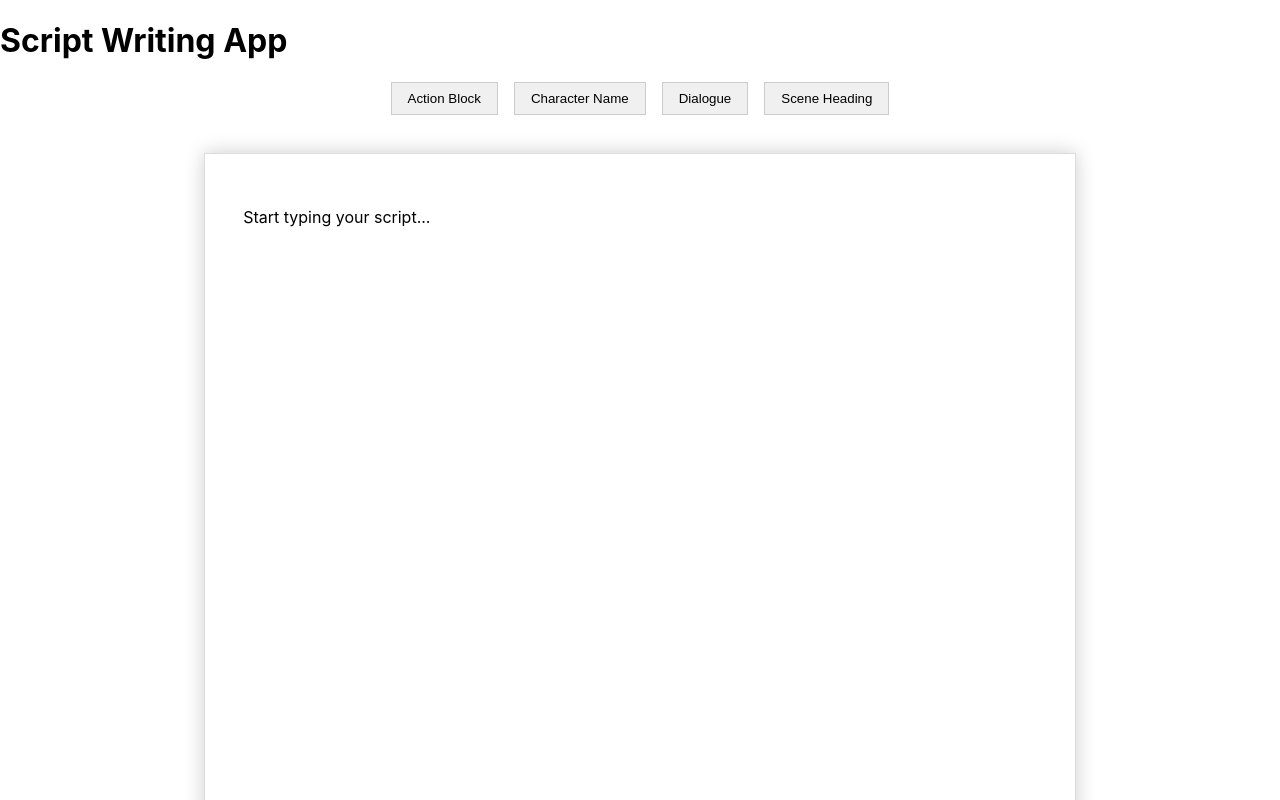
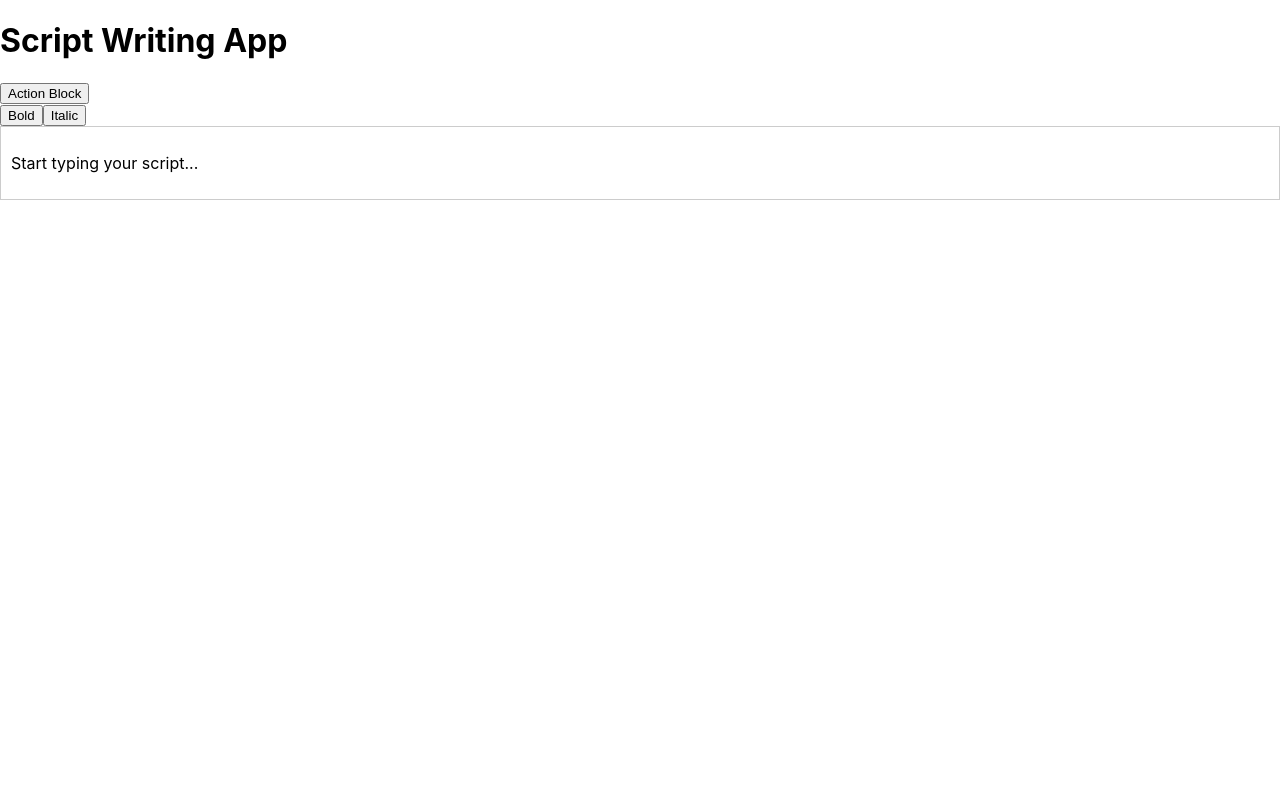
Before and after one commit to sainty0/ideas, a React (Create React App) app in the folder frontend/: page / in a window 1280 px wide. Shown: the top 800 px of the page. Built offline with nearby package versions, Linux system fonts and the light colour scheme.

Commit message:
Not fully working lmao

```diff
--- a/frontend/package.json
+++ b/frontend/package.json
@@ -3,6 +3,7 @@
   "version": "0.1.0",
   "private": true,
   "dependencies": {
+    "@hello-pangea/dnd": "^16.6.0",
     "@testing-library/jest-dom": "^5.17.0",
     "@testing-library/react": "^13.4.0",
     "@testing-library/user-event": "^13.5.0",
@@ -10,6 +11,7 @@
     "@tiptap/react": "^2.6.4",
     "@tiptap/starter-kit": "^2.6.4",
     "react": "^18.3.1",
+    "react-beautiful-dnd": "^13.1.1",
     "react-dom": "^18.3.1",
     "react-scripts": "5.0.1",
     "web-vitals": "^2.1.4"
--- a/frontend/src/components/ScriptEditor.js
+++ b/frontend/src/components/ScriptEditor.js
@@ -1,117 +1,275 @@
+// import React, { useEffect, useRef, useState } from 'react';
+// import { useEditor, EditorContent } from '@tiptap/react';
+// import StarterKit from '@tiptap/starter-kit';
+// import Bold from '@tiptap/extension-bold';
+// import Italic from '@tiptap/extension-italic';
+// import { DragDropContext, Droppable, Draggable } from 'react-beautiful-dnd';
+//
+// import ActionBlock from './nodes/ActionBlock';
+// import CharacterName from './nodes/CharacterName';
+// import Dialogue from './nodes/Dialogue';
+// import SceneHeading from './nodes/SceneHeading';
+// import Scenes from './nodes/Scenes';
+// import Toolbar from './Toolbar';
+// import './styles/ScriptEditor.css';
+//
+// export default function ScriptEditor() {
+//     const [blockType, setBlockType] = useState('actionBlock');
+//
+//     const editor = useEditor({
+//         extensions: [
+//             StarterKit,
+//             Bold,
+//             Italic,
+//             ActionBlock,
+//             CharacterName,
+//             Dialogue,
+//             SceneHeading,
+//         ],
+//         content: '<actionBlock>Start typing your script...</actionBlock>',
+//     });
+//
+//     const contentRef = useRef(null);
+//     const [pages, setPages] = useState([{}]);
+//     const [scenes, setScenes] = useState([]);
+//
+//     useEffect(() => {
+//         if (editor && contentRef.current) {
+//             const handleSplit = () => {
+//                 const contentElement = contentRef.current;
+//                 const contentHeight = contentElement.scrollHeight;
+//
+//                 const maxPageHeight = 29.7 * 37.8;
+//                 const pageCount = Math.ceil(contentHeight / maxPageHeight);
+//
+//                 setPages(Array(pageCount).fill({}));
+//             };
+//
+//             editor.on('update', handleSplit);
+//             window.addEventListener('resize', handleSplit);
+//
+//             return () => {
+//                 window.removeEventListener('resize', handleSplit);
+//                 editor.off('update', handleSplit);
+//             };
+//         }
+//     }, [editor]);
+//
+//     useEffect(() => {
+//         if (editor) {
+//             const insertBlock = () => {
+//                 switch (blockType) {
+//                     case 'actionBlock':
+//                         editor.chain().focus().setNode('actionBlock').run();
+//                         break;
+//                     case 'characterName':
+//                         editor.chain().focus().setNode('characterName').run();
+//                         break;
+//                     case 'dialogue':
+//                         editor.chain().focus().setNode('dialogue').run();
+//                         break;
+//                     case 'sceneHeading':
+//                         editor.chain().focus().setNode('sceneHeading').run();
+//                         break;
+//                     default:
+//                         editor.chain().focus().setNode('actionBlock').run();
+//                         break;
+//                 }
+//             };
+//
+//             editor.view.dom.addEventListener('keydown', (event) => {
+//                 if (event.key === 'Enter') {
+//                     event.preventDefault();
+//                     insertBlock();
+//                 }
+//             });
+//
+//             return () => {
+//                 editor.view.dom.removeEventListener('keydown', insertBlock);
+//             };
+//         }
+//     }, [editor, blockType]);
+//
+//     useEffect(() => {
+//         if (editor) {
+//             const handleSelectionUpdate = () => {
+//                 const { $from } = editor.state.selection;
+//                 const blockType = $from.node().type.name;
+//                 setBlockType(blockType);
+//             };
+//
+//             editor.on('selectionUpdate', handleSelectionUpdate);
+//
+//             return () => {
+//                 editor.off('selectionUpdate', handleSelectionUpdate);
+//             };
+//         }
+//     }, [editor]);
+//
+//
+//     useEffect(() => {
+//         if (editor) {
+//             const updateScenes = () => {
+//                 const newScenes = editor.state.doc.content.content
+//                 .filter(node => node.type.name === 'scene')
+//                 .map((node, index) => ({
+//                     id: `scene-${index}`,
+//                     content: node.textContent,
+//                 }));
+//                 setScenes(newScenes);
+//             };
+//
+//             editor.on('update', updateScenes);
+//             return () => editor.off('update', updateScenes);
+//         }
+//     }, [editor]);
+//
+//     const onDragEnd = (result) => {
+//         // Handle drag end
+//         console.log(result);
+//     };
+//     return (
+//         <DragDropContext onDragEnd={onDragEnd}>
+//             <div>
+//                 <Toolbar editor={editor} setBlockType={setBlockType} blockType={blockType} />
+//                 <Droppable droppableId="script">
+//                     {(provided) => (
+//                         <div {...provided.droppableProps} ref={provided.innerRef}>
+//                             {scenes.map((scene, index) => (
+//                                 <Draggable key={scene.id} draggableId={scene.id} index={index}>
+//                                     {(provided) => (
+//                                         <div
+//                                             ref={provided.innerRef}
+//                                             {...provided.draggableProps}
+//                                             {...provided.dragHandleProps}
+//                                         >
+//                                             <EditorContent editor={editor} />
+//                                         </div>
+//                                     )}
+//                                 </Draggable>
+//                             ))}
+//                             {provided.placeholder}
+//                         </div>
+//                     )}
+//                 </Droppable>
+//             </div>
+//         </DragDropContext>
+//     );
+// }
+//
 import React, { useEffect, useRef, useState } from 'react';
+import { DragDropContext, Droppable, Draggable } from '@hello-pangea/dnd';
 import { useEditor, EditorContent } from '@tiptap/react';
 import StarterKit from '@tiptap/starter-kit';
-// import CustomParagraph from './nodes/CustomParagraph';
-// import CustomDialogue from './nodes/CustomDialogue';
+import Bold from '@tiptap/extension-bold';
+import Italic from '@tiptap/extension-italic';
 import ActionBlock from './nodes/ActionBlock';
 import CharacterName from './nodes/CharacterName';
 import Dialogue from './nodes/Dialogue';
 import SceneHeading from './nodes/SceneHeading';
-
 import Toolbar from './Toolbar';
 import './styles/ScriptEditor.css';
 
 export default function ScriptEditor() {
     const [blockType, setBlockType] = useState('actionBlock');
+    const [scenes, setScenes] = useState([]);
+    const contentRef = useRef(null);
 
     const editor = useEditor({
         extensions: [
             StarterKit,
+            Bold,
+            Italic,
             ActionBlock,
             CharacterName,
             Dialogue,
             SceneHeading,
         ],
         content: '<actionBlock>Start typing your script...</actionBlock>',
+        onUpdate: ({ editor }) => {
+            updateScenes(editor);
+        },
     });
 
-    const contentRef = useRef(null);
-    const [pages, setPages] = useState([{}]);
+    const updateScenes = (editor) => {
+        if (!editor) return;
 
-    useEffect(() => {
-        if (editor && contentRef.current) {
-            const handleSplit = () => {
-                const contentElement = contentRef.current;
-                const contentHeight = contentElement.scrollHeight;
+        const newScenes = [];
+        let currentScene = { id: `scene-${Date.now()}`, content: '' };
 
-                const maxPageHeight = 29.7 * 37.8;
-                const pageCount = Math.ceil(contentHeight / maxPageHeight);
-
-                setPages(Array(pageCount).fill({}));
-            };
-
-            editor.on('update', handleSplit);
-            window.addEventListener('resize', handleSplit);
-
-            return () => {
-                window.removeEventListener('resize', handleSplit);
-                editor.off('update', handleSplit);
-            };
+        editor.state.doc.descendants((node, pos) => {
+            if (node.type.name === 'sceneHeading') {
+                if (currentScene.content) {
+                    newScenes.push(currentScene);
                 }
-    }, [editor]);
-
-    useEffect(() => {
-        if (editor) {
-            const insertBlock = () => {
-                switch (blockType) {
-                    case 'actionBlock':
-                        editor.chain().focus().setNode('actionBlock').run();
-                        break;
-                    case 'characterName':
-                        editor.chain().focus().setNode('characterName').run();
-                        break;
-                    case 'dialogue':
-                        editor.chain().focus().setNode('dialogue').run();
-                        break;
-                    case 'sceneHeading':
-                        editor.chain().focus().setNode('sceneHeading').run();
-                        break;
-                    default:
-                        editor.chain().focus().setNode('actionBlock').run();
-                        break;
+                currentScene = { id: `scene-${Date.now()}-${pos}`, content: '' };
             }
-            };
-
-            editor.view.dom.addEventListener('keydown', (event) => {
-                if (event.key === 'Enter') {
-                    event.preventDefault();
-                    insertBlock();
-                }
+            currentScene.content += node.textContent + '\n';
         });
 
-            return () => {
-                editor.view.dom.removeEventListener('keydown', insertBlock);
+        if (currentScene.content) {
+            newScenes.push(currentScene);
+        }
+
+        setScenes(newScenes);
     };
-        }
-    }, [editor, blockType]);
 
     useEffect(() => {
         if (editor) {
             const handleSelectionUpdate = () => {
                 const { $from } = editor.state.selection;
-                const blockType = $from.node().type.name;
+                const blockType = $from.parent.type.name;
                 setBlockType(blockType);
             };
 
             editor.on('selectionUpdate', handleSelectionUpdate);
-
             return () => {
                 editor.off('selectionUpdate', handleSelectionUpdate);
             };
         }
     }, [editor]);
 
+        const onDragEnd = (result) => {
+        if (!result.destination) {
+            return;
+        }
+
+        const items = Array.from(scenes);
+        const [reorderedItem] = items.splice(result.source.index, 1);
+        items.splice(result.destination.index, 0, reorderedItem);
+
+        setScenes(items);
+    };
 
         return (
         <div>
-            <Toolbar editor={editor} setBlockType={setBlockType} />
-            {pages.map((_, index) => (
-                <div className="page" key={index}>
-                    <div className="editor-content" ref={contentRef}>
+            <Toolbar editor={editor} setBlockType={setBlockType} blockType={blockType} />
+            <div className="editor-container">
                 <EditorContent editor={editor} />
             </div>
+            <DragDropContext onDragEnd={onDragEnd}>
+                <Droppable droppableId="scenes">
+                    {(provided) => (
+                        <div {...provided.droppableProps} ref={provided.innerRef} className="scenes-list">
+                            {scenes.map((scene, index) => (
+                                <Draggable key={scene.id} draggableId={scene.id} index={index}>
+                                    {(provided) => (
+                                        <div
+                                            ref={provided.innerRef}
+                                            {...provided.draggableProps}
+                                            {...provided.dragHandleProps}
+                                            className="scene-item"
+                                        >
+                                            {scene.content.split('\n')[0]}
                                         </div>
+                                    )}
+                                </Draggable>
                             ))}
+                            {provided.placeholder}
+                        </div>
+                    )}
+                </Droppable>
+            </DragDropContext>
         </div>
     );
 }
--- a/frontend/src/components/Toolbar.js
+++ b/frontend/src/components/Toolbar.js
@@ -1,24 +1,64 @@
-import React from 'react';
+import React, { useState } from 'react';
 
-export default function Toolbar({ editor, setBlockType }) {
-    if(!editor){
-        console.log("editor off");
-        return null;
-    }
+const Toolbar = ({ editor, setBlockType, blockType }) => {
+    const [isDropdownOpen, setIsDropdownOpen] = useState(false);
 
+    const blockTypes = [
+        { label: 'Scene Heading', value: 'sceneHeading' },
+        { label: 'Action Block', value: 'actionBlock' },
+        { label: 'Character Name', value: 'characterName' },
+        { label: 'Dialogue', value: 'dialogue' },
+    ];
 
-    function toggleBlockNode(type) {
-        console.log('here');
+    const handleDropdownToggle = () => {
+        setIsDropdownOpen(!isDropdownOpen);
+    };
+
+    const handleBlockTypeChange = (type) => {
         setBlockType(type);
         editor.chain().focus().setNode(type).run();
-    }
+        setIsDropdownOpen(false);
+    };
+
+    const toggleBold = () => {
+        editor.chain().focus().toggleBold().run();
+    };
+
+    const toggleItalic = () => {
+        editor.chain().focus().toggleItalic().run();
+    };
 
     return (
-        <div className="toolbar">
-            <button onClick={() => toggleBlockNode('actionBlock')}>Action Block</button>
-            <button onClick={() => toggleBlockNode('characterName')}>Character Name</button>
-            <button onClick={() => toggleBlockNode('dialogue')}>Dialogue</button>
-            <button onClick={() => toggleBlockNode('sceneHeading')}>Scene Heading</button>
+        <div className="toolbar-dropdown">
+            <button className="dropdown-toggle" onClick={handleDropdownToggle}>
+                {blockTypes.find((type) => type.value === blockType)?.label || 'Select Block Type'}
+            </button>
+
+            {isDropdownOpen && (
+                <ul className="dropdown-menu">
+                    {blockTypes.map((type) => (
+                        <li key={type.value}>
+                            <button
+                                className={`dropdown-item ${blockType === type.value ? 'active' : ''}`}
+                                onClick={() => handleBlockTypeChange(type.value)}
+                            >
+                                {type.label}
+                            </button>
+                        </li>
+                    ))}
+                </ul>
+            )}
+
+            <div className="formatting-buttons">
+                <button onClick={toggleBold} className={editor?.isActive('bold') ? 'active' : ''}>
+                    Bold
+                </button>
+                <button onClick={toggleItalic} className={editor?.isActive('italic') ? 'active' : ''}>
+                    Italic
+                </button>
+            </div>
         </div>
     );
-}
+};
+
+export default Toolbar;
--- /dev/null
+++ b/frontend/src/components/nodes/Scenes.js
@@ -0,0 +1,19 @@
+import { Node } from '@tiptap/core';
+
+const Scene = Node.create({
+  name: 'scene',
+  group: 'block',
+  content: 'block+',
+
+  parseHTML() {
+    return [
+      { tag: 'div[data-type="scene"]' },
+    ]
+  },
+
+  renderHTML({ HTMLAttributes }) {
+    return ['div', { ...HTMLAttributes, 'data-type': 'scene' }, 0]
+  },
+});
+
+export default Scene;
--- a/frontend/src/components/styles/ScriptEditor.css
+++ b/frontend/src/components/styles/ScriptEditor.css
@@ -82,3 +82,17 @@
   text-align: left;
   margin: 10px 0;
 }
+
+.editor-container {
+    border: 1px solid #ccc;
+    padding: 10px;
+    margin-bottom: 20px;
+}
+
+.scene-item {
+    padding: 10px;
+    margin: 5px 0;
+    background-color: #f0f0f0;
+    border: 1px solid #ddd;
+    cursor: move;
+}
```
Also changed, not shown: frontend/src/components/SceneDropZone.js (added, +24 -0 lines), 1 other file (tests, documents, lock files or other folders). Lines whose indentation alone changed are shown as unchanged.
